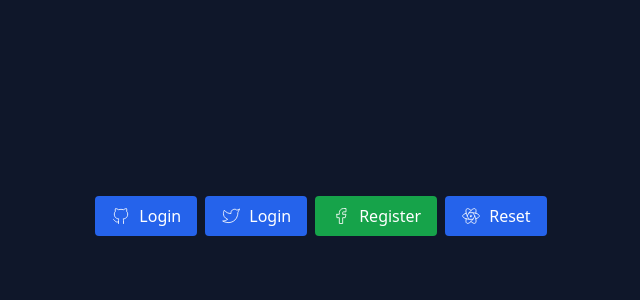
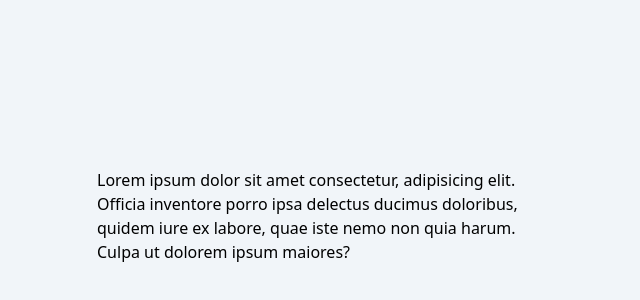
Before and after one commit to ramaedwindap/reactjs-basic, a React (Vite) app: page / in a window 1280 px wide. Shown: the part 184-484 px from the top of the page, without its empty margins (319-959 px from the left). Built offline with nearby package versions, Linux system fonts and the light colour scheme.

Commit message:
membuat card component

```diff
--- a/src/App.jsx
+++ b/src/App.jsx
@@ -1,28 +1,13 @@
-import { IconBrandFacebook, IconBrandGithub, IconBrandReact, IconBrandTwitter } from '@tabler/icons';
-import Button from './components/Button';
+import Card from './components/Card';
 
 export default function App() {
-    const type = 'tambah';
-    const onClick = () => console.log('Login with another style ...');
     return (
-        <div className='bg-slate-900 grid min-h-screen place-content-center'>
-            <div className='flex gap-x-2'>
-                <Button {...{ type, onClick }}>
-                    <IconBrandGithub />
-                    Login
-                </Button>
-                <Button onClick={() => console.log('Login')} type='button'>
-                    <IconBrandTwitter />
-                    Login
-                </Button>
-                <Button className='bg-green-600' onClick={() => console.log('Register')}>
-                    <IconBrandFacebook />
-                    Register
-                </Button>
-                <Button onClick={() => console.log('Reset')} type='reset'>
-                    <IconBrandReact />
-                    Reset
-                </Button>
+        <div className='bg-slate-100 antialiased flex items-center justify-center min-h-screen '>
+            <div className='max-w-md w-full'>
+                <Card>
+                    Lorem ipsum dolor sit amet consectetur, adipisicing elit. Officia inventore porro ipsa delectus ducimus doloribus, quidem iure ex
+                    labore, quae iste nemo non quia harum. Culpa ut dolorem ipsum maiores?
+                </Card>
             </div>
         </div>
     );
--- /dev/null
+++ b/src/components/Card.jsx
@@ -0,0 +1,5 @@
+function Card({ children }) {
+    return <div>{children}</div>;
+}
+
+export default Card;
```
